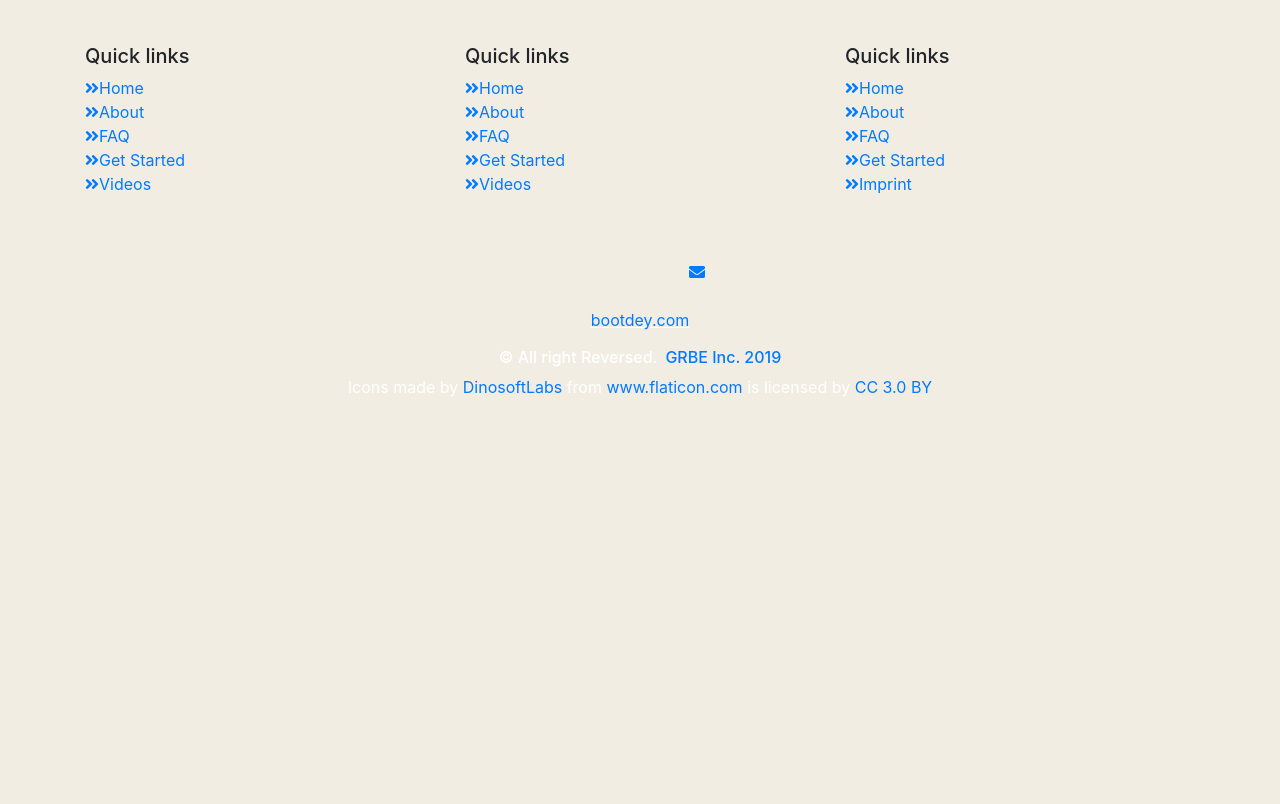
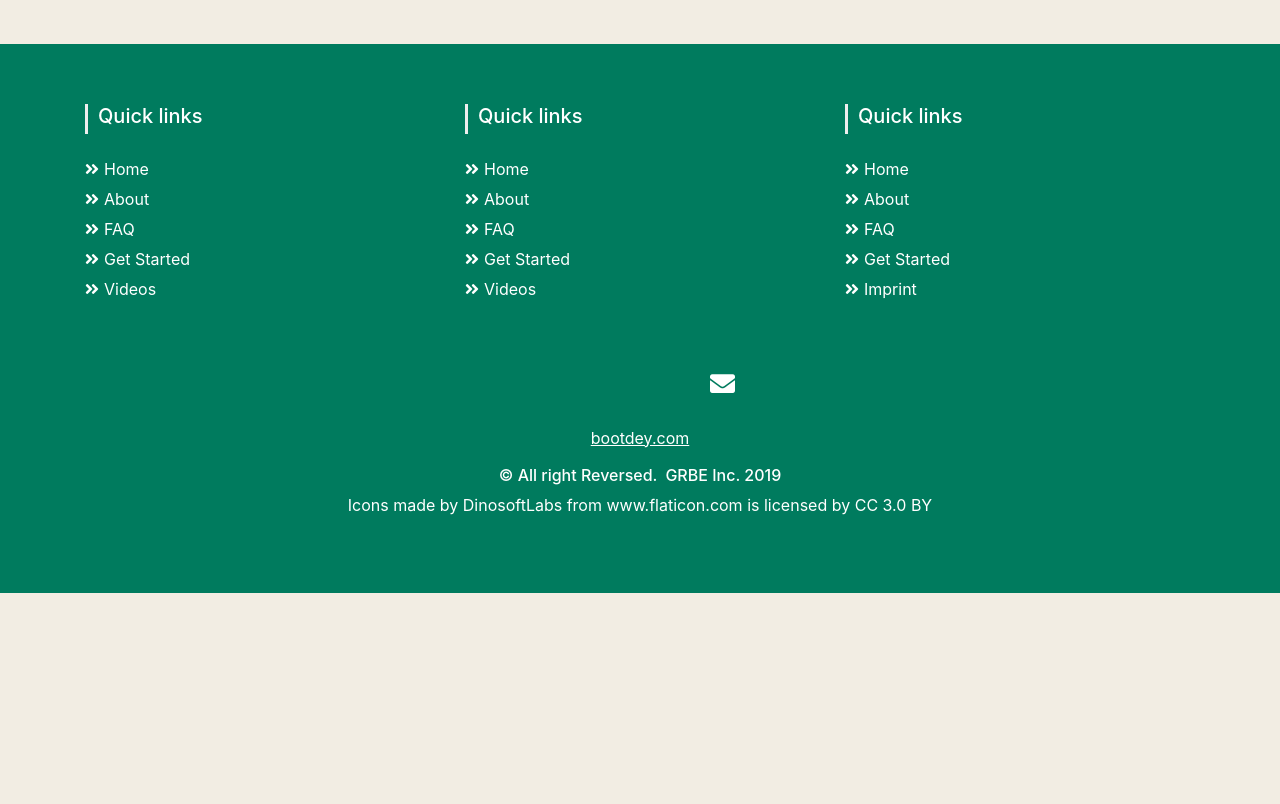
Before and after one commit to Brainiac-BV/cookiecutter_grbe_testing, a Django app: page /about/ in a window 1280 px wide. Shown: the part 55-859 px from the top of the page. Run offline with Django 3.2, Linux system fonts and the light colour scheme; parts of the project's set-up code (start-up, migrations or seed data) failed here and were passed over; some libraries are stand-ins or nearby versions.

Commit message:
added footer css

```diff
--- a/testicles/static/css/project.css
+++ b/testicles/static/css/project.css
@@ -160,3 +160,79 @@ footer {
       margin: 0
   }
 }
+
+/* Footer */
+@import url('https://maxcdn.bootstrapcdn.com/font-awesome/4.7.0/css/font-awesome.min.css');
+section {
+    padding: 60px 0;
+}
+
+section .section-title {
+    text-align: center;
+    color: #007b5e;
+    margin-bottom: 50px;
+    text-transform: uppercase;
+}
+#footer {
+    background: #007b5e !important;
+}
+#footer h5{
+	padding-left: 10px;
+    border-left: 3px solid #eeeeee;
+    padding-bottom: 6px;
+    margin-bottom: 20px;
+    color:#ffffff;
+}
+#footer a {
+    color: #ffffff;
+    text-decoration: none !important;
+    background-color: transparent;
+    -webkit-text-decoration-skip: objects;
+}
+#footer ul.social li{
+	padding: 3px 0;
+}
+#footer ul.social li a i {
+    margin-right: 5px;
+	font-size:25px;
+	-webkit-transition: .5s all ease;
+	-moz-transition: .5s all ease;
+	transition: .5s all ease;
+}
+#footer ul.social li:hover a i {
+	font-size:30px;
+	margin-top:-10px;
+}
+#footer ul.social li a,
+#footer ul.quick-links li a{
+	color:#ffffff;
+}
+#footer ul.social li a:hover{
+	color:#eeeeee;
+}
+#footer ul.quick-links li{
+	padding: 3px 0;
+	-webkit-transition: .5s all ease;
+	-moz-transition: .5s all ease;
+	transition: .5s all ease;
+}
+#footer ul.quick-links li:hover{
+	padding: 3px 0;
+	margin-left:5px;
+	font-weight:700;
+}
+#footer ul.quick-links li a i{
+	margin-right: 5px;
+}
+#footer ul.quick-links li:hover a i {
+    font-weight: 700;
+}
+
+@media (max-width:767px){
+	#footer h5 {
+    padding-left: 0;
+    border-left: transparent;
+    padding-bottom: 0px;
+    margin-bottom: 10px;
+}
+}
```
